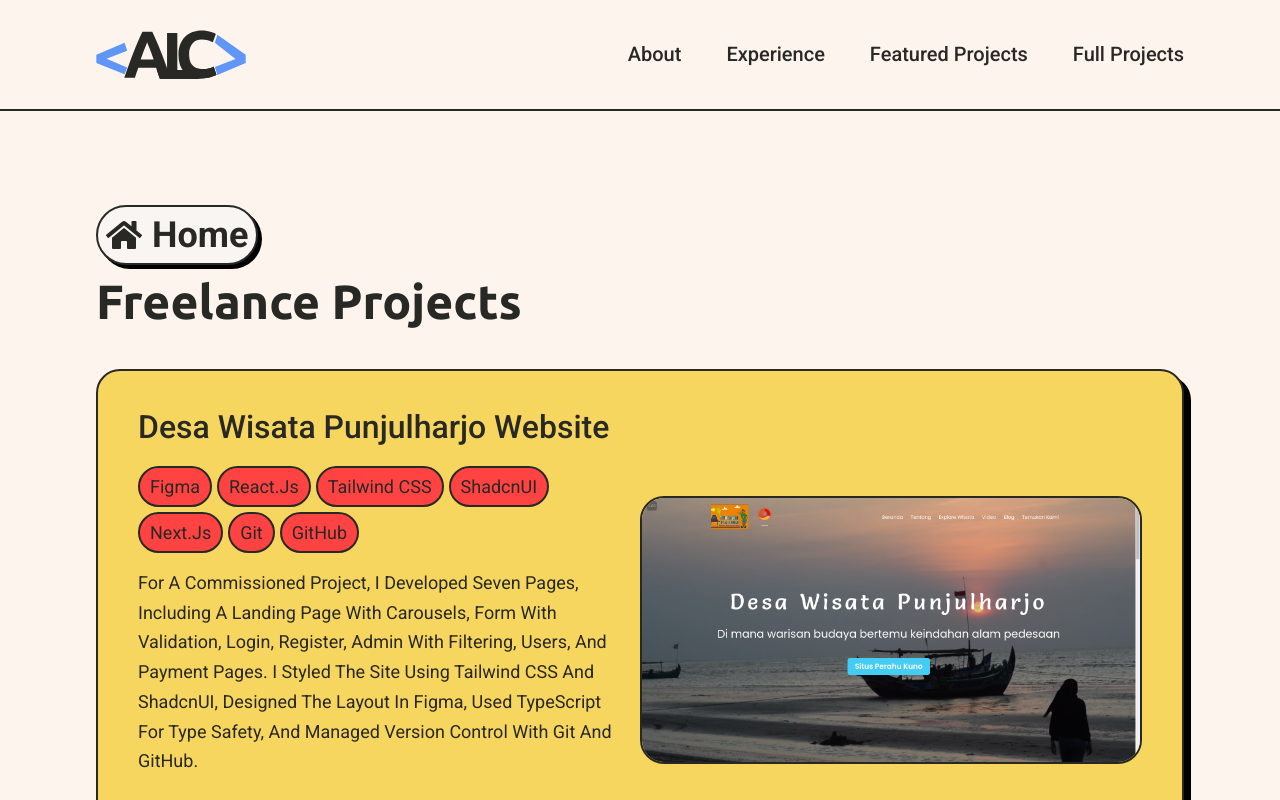
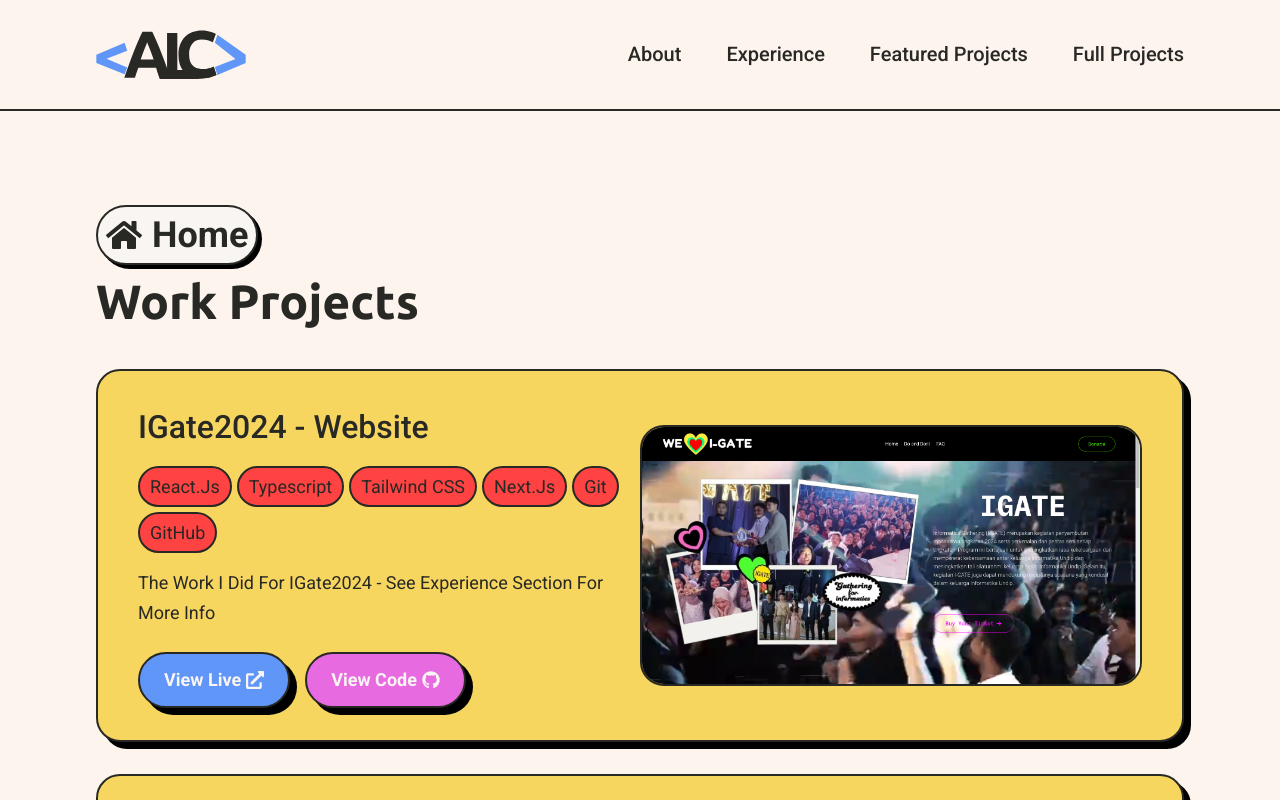
Before and after one commit to aliflikescoding/portfolio, a Next.js app: page /projects in a window 1280 px wide. Shown: the top 800 px of the page. Built offline with nearby package versions, Linux system fonts and the light colour scheme.

Commit message:
Add work projects

```diff
--- a/src/app/data.js
+++ b/src/app/data.js
@@ -46,6 +46,46 @@
     imageLink: "/project-thumbnails/bloodbank.png",
     liveLink: "https://blood-bank-project-inky.vercel.app/",
     codeLink: "https://github.com/aliflikescoding/react-blood-bank",
+    slugLink: "#",
+  },
+];
+
+export const workProjects = [
+  {
+    id: 2,
+    title: "iGate2024 - Website",
+    used: [
+      "React.js",
+      "Typescript",
+      "Tailwind CSS",
+      "Next.js",
+      "Git",
+      "GitHub",
+    ],
+    description:
+      "The work I did for iGate2024 - See experience section for more info",
+    imageLink: "/project-thumbnails/igate.png",
+    liveLink: "https://igate.love/",
+    codeLink: "/notavailable",
+    slugLink: "#",
+  },
+  {
+    id: 1,
+    title: "HMIF UNDIP - Website",
+    used: [
+      "React.js",
+      "Javascript",
+      "Tailwind CSS",
+      "SASS",
+      "Next.js",
+      "Git",
+      "GitHub",
+    ],
+    description:
+      "The work I did for HMIF UNDIP - See experience section for more info",
+    imageLink: "/project-thumbnails/hmif.png",
+    liveLink: "https://hmif.codes/",
+    codeLink: "/notavailable",
     slugLink: "#",
   },
 ];
--- a/src/app/projects/page.tsx
+++ b/src/app/projects/page.tsx
@@ -6,7 +6,7 @@
 import { motion } from "framer-motion";
 import { FaHome } from "react-icons/fa";
 import Link from "next/link";
-import { freeLanceProjects, personalOrCourse } from "../data";
+import { workProjects, freeLanceProjects, personalOrCourse } from "../data";
 
 export default function Projects() {
   const variants = {
@@ -45,6 +45,31 @@
                 >
                   <FaHome className="mr-[10px]" /> Home
                 </Link>
+            </div>
+            <div className="pb-[30px] sm:pb-[45px]">
+              <motion.h1
+                initial="hidden"
+                whileInView="visible"
+                variants={variants}
+                transition={{ duration: 0.5, delay: 0.2 }}
+                className="font-bold font-ubuntu text-[48px] sm:text-[48px] lining-[64px]"
+              >
+                Work Projects
+              </motion.h1>
+              <div className="mt-8 flex flex-col gap-8">
+                {workProjects.map((project) => (
+                  <ProjectCard
+                    key={project.id}
+                    title={project.title}
+                    used={project.used}
+                    description={project.description}
+                    liveLink={project.liveLink}
+                    codeLink={project.codeLink}
+                    slugLink={project.slugLink}
+                    imageLink={project.imageLink}
+                  />
+                ))}
+              </div>
             </div>
             <div className="pb-[30px] sm:pb-[45px]">
               <motion.h1
```
Also changed, not shown: public/project-thumbnails/igate.png (added), 1 other file (tests, documents, lock files or other folders).
